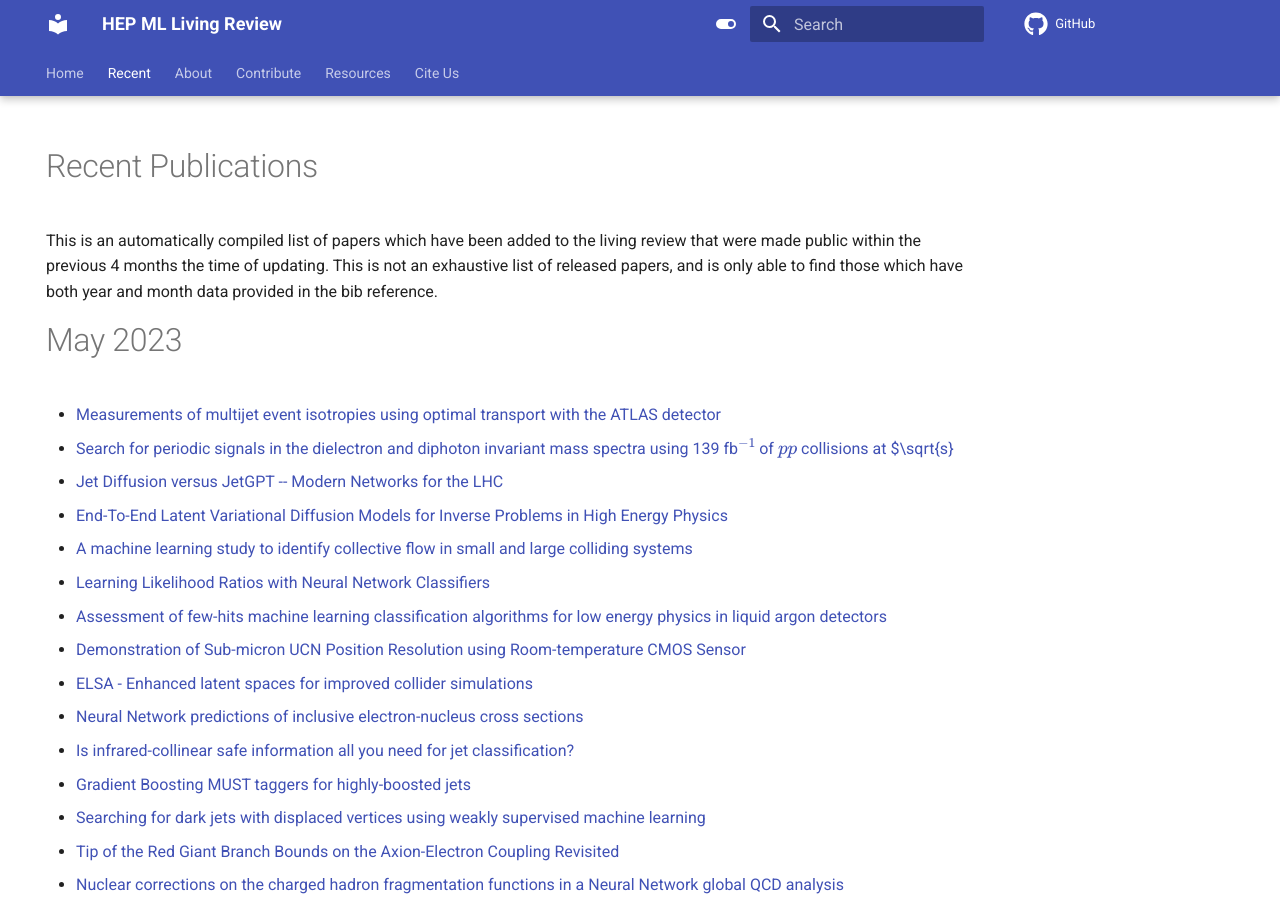
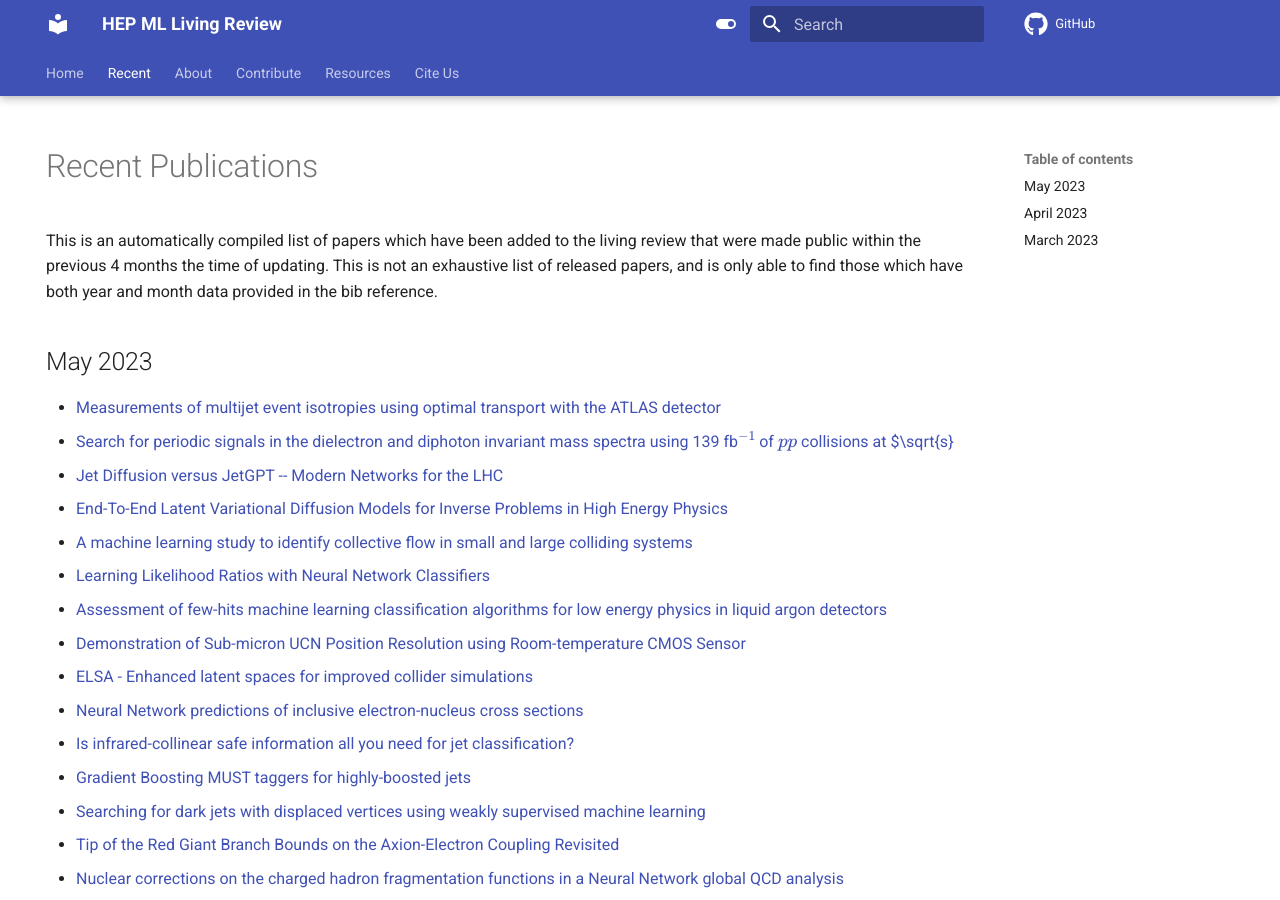
Before and after one commit to iml-wg/HEPML-LivingReview, an MkDocs documentation site: the page built from docs/recent.md, in a window 1280 px wide and 900 px high. Built offline with MkDocs 1.6.1 and Material for MkDocs 9.7.7, drawn with Linux system fonts in a browser that asks for light colours; comment, search, counter and statistics services are not loaded.

```diff
--- a/docs/recent.md
+++ b/docs/recent.md
@@ -9,7 +9,7 @@ search:
 
 This is an automatically compiled list of papers which have been added to the living review that were made public within the previous 4 months  the time of updating. This is not an exhaustive list of released papers, and is only able to find those which have both year and month data provided in the bib reference.
 
-# May 2023
+## May 2023
 * [Measurements of multijet event isotropies using optimal transport with the ATLAS detector](https://arxiv.org/abs/2305.16930)
 * [Search for periodic signals in the dielectron and diphoton invariant mass spectra using 139 fb$^{-1}$ of $pp$ collisions at $\sqrt{s}](https://arxiv.org/abs/2305.10894)
 * [Jet Diffusion versus JetGPT -- Modern Networks for the LHC](https://arxiv.org/abs/2305.10475)
--- a/make_md.py
+++ b/make_md.py
@@ -314,7 +314,7 @@ myfile_out.write(f"# Recent Publications\n\nThis is an automatically compiled li
 
 current_year = refs[0].year
 current_month = refs[0].month
-myfile_out.write(f'\n# {month_dict[current_month]} {current_year}\n')
+myfile_out.write(f'\n## {month_dict[current_month]} {current_year}\n')
 for cite in refs:
     if (cite.year != current_year) | (cite.month != current_month):
         current_year = cite.year
```
